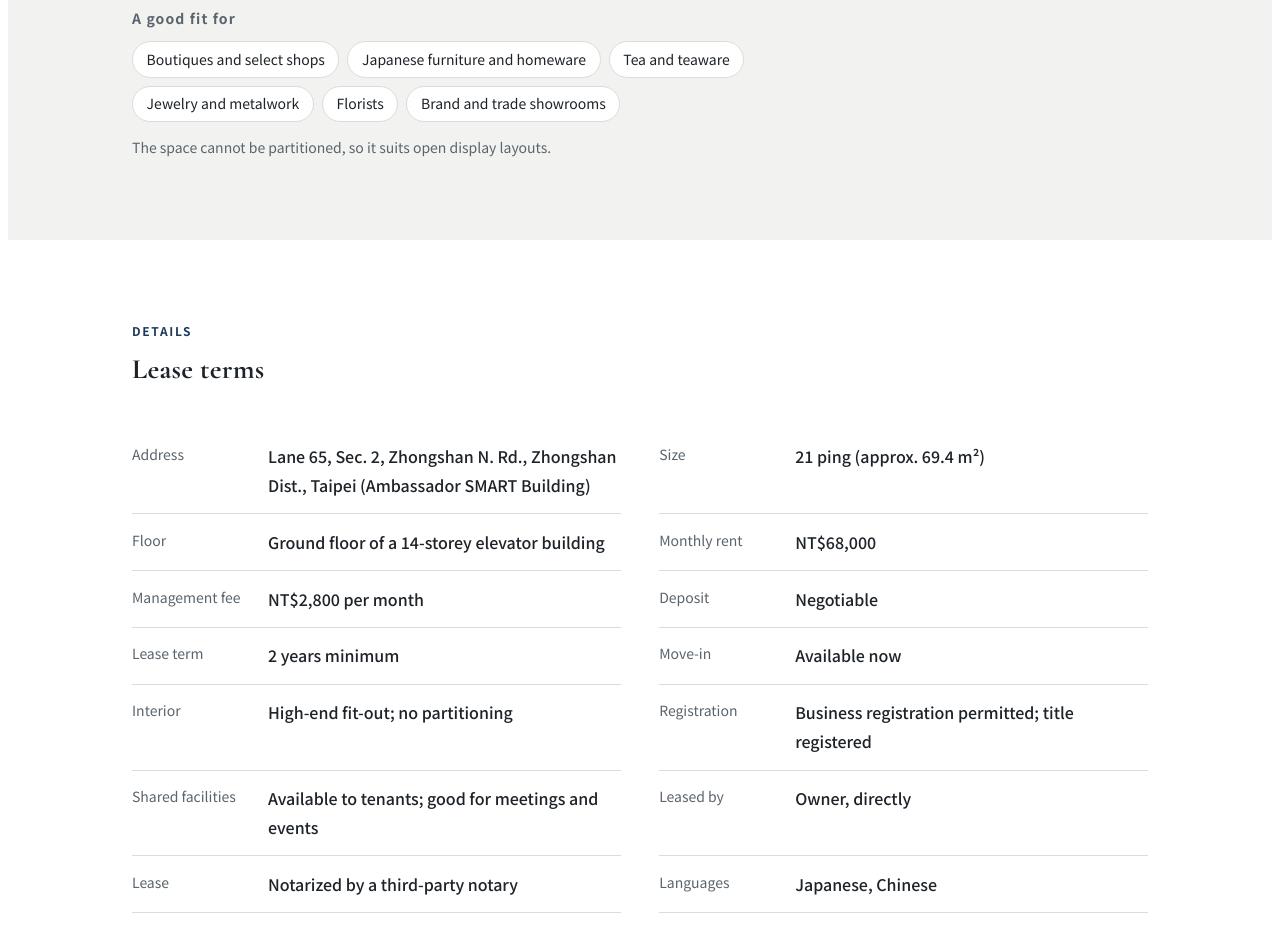
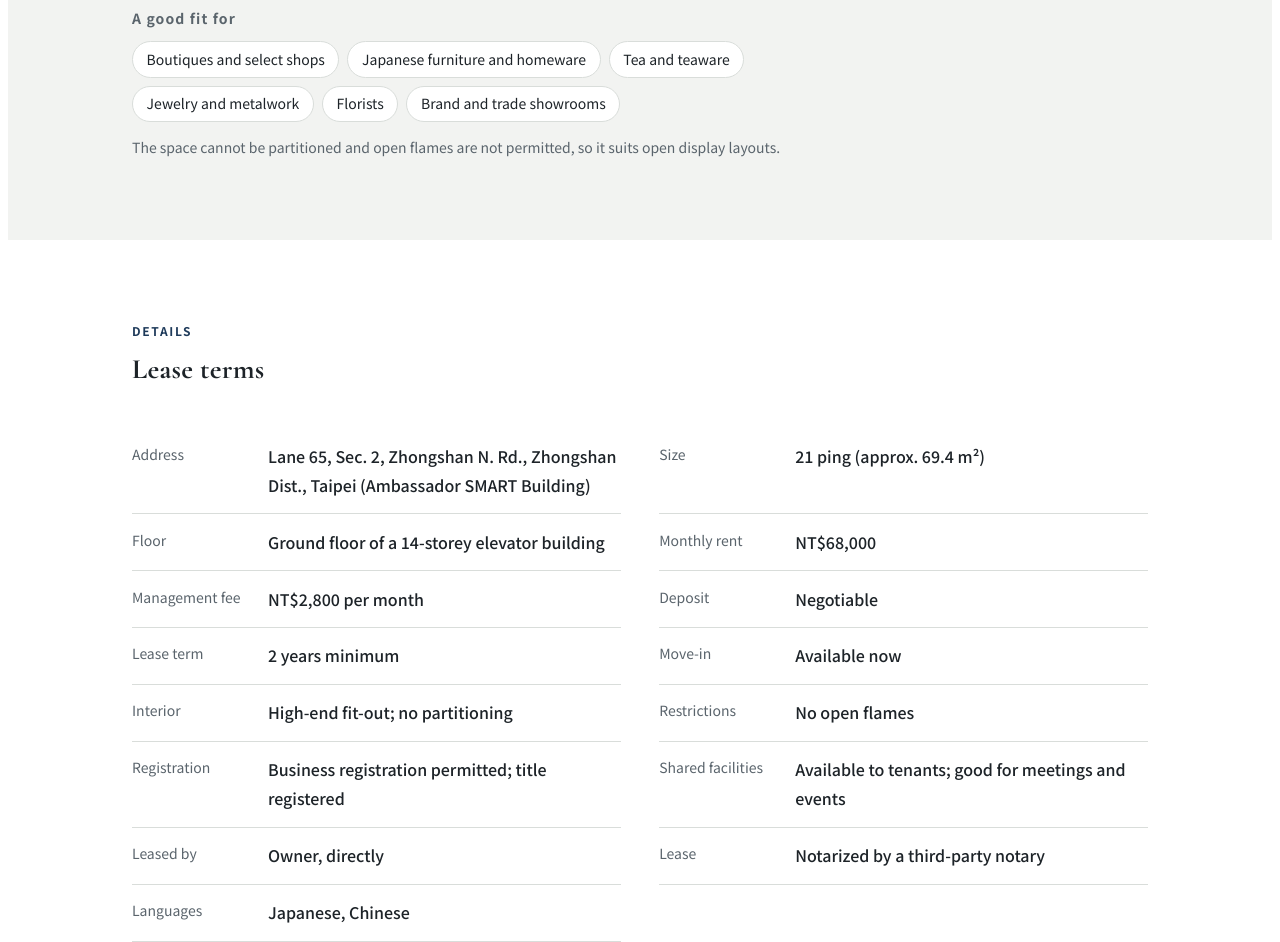
Before and after one commit to bh06211301/zhongshan65, a plain HTML site: page index.html in a window 1280 px wide. Shown: the part 11000-11942 px from the top of the page. Drawn offline with nearby package versions, Linux system fonts and the light colour scheme; a web font is replaced by a local one.

Commit message:
加上使用限制：不可使用直火（規格表與適合品牌說明，三語）
Co-Authored-By: Claude Opus 5.5 <noreply@anthropic.com>
Claude-Session: https://claude.ai/code/session_01KzTSNZMuYUwR6GtDpx4ZVT

```diff
--- a/index.html
+++ b/index.html
@@ -959,7 +959,7 @@ footer .wrap{display:grid; gap:.3rem}
           <li data-i18n="b5">花藝</li>
           <li data-i18n="b6">品牌・貿易展示間</li>
         </ul>
-        <p data-i18n="fit_p">空間不可隔間，適合開放式陳列與展示。</p>
+        <p data-i18n="fit_p">空間不可隔間、不可使用直火，適合開放式陳列與展示。</p>
       </div>
     </div>
   </section>
@@ -981,6 +981,7 @@ footer .wrap{display:grid; gap:.3rem}
         <div><dt data-i18n="s_term">租期</dt><dd data-i18n="s_term_v">最短兩年</dd></div>
         <div><dt data-i18n="s_move">遷入</dt><dd data-i18n="s_move_v">隨時可遷入</dd></div>
         <div><dt data-i18n="s_int">屋況</dt><dd data-i18n="s_int_v">高檔裝潢，不可隔間</dd></div>
+        <div><dt data-i18n="s_fire">使用限制</dt><dd data-i18n="s_fire_v">不可使用直火</dd></div>
         <div><dt data-i18n="s_reg">登記</dt><dd data-i18n="s_reg_v">可辦工商登記，產權登記已辦理</dd></div>
         <div><dt data-i18n="s_fac">大樓公設</dt><dd data-i18n="s_fac_v">可使用，適合會談與舉辦活動</dd></div>
         <div><dt data-i18n="s_lessor">出租方式</dt><dd data-i18n="s_lessor_v">屋主直租</dd></div>
@@ -1162,7 +1163,7 @@ footer .wrap{display:grid; gap:.3rem}
       takeaway:"静かなセレクトショップにも、にぎやかなブランドショールームにも応えられる空間です。",
       disclaimer:"いずれも前テナント営業時の写真です。現況は内見にてご確認ください。",
       fit_h:"おすすめの業態", b1:"セレクトショップ", b2:"日本の家具・インテリア", b3:"お茶・茶器", b4:"ジュエリー・金工", b5:"フラワーショップ", b6:"ブランド・貿易ショールーム",
-      fit_p:"間仕切りはできません。オープンな陳列や展示に向いた空間です。",
+      fit_p:"間仕切り・直火の使用はできません。オープンな陳列や展示に向いた空間です。",
       spec_eyebrow:"物件概要", spec_h2:"賃貸条件",
       s_addr:"所在地", s_addr_v:"台北市中山区中山北路二段65巷（国賓SMARTビル）",
       s_size:"面積", s_size_v:"21坪（約69.4㎡）",
@@ -1171,7 +1172,7 @@ footer .wrap{display:grid; gap:.3rem}
       s_mgmt:"管理費", s_mgmt_v:"月額2,800台湾ドル", v_mgmt_s:"＋管理費 2,800", s_dep:"保証金", s_dep_v:"応相談",
       s_term:"契約期間", s_term_v:"最短2年",
       s_move:"入居時期", s_move_v:"即入居可",
-      s_int:"内装", s_int_v:"高級内装済み、間仕切り不可",
+      s_int:"内装", s_int_v:"高級内装済み、間仕切り不可", s_fire:"使用制限", s_fire_v:"直火の使用不可",
       s_reg:"登記", s_reg_v:"法人登記可、所有権登記済み",
       s_lessor:"取引形態", s_lessor_v:"オーナー直接契約",
       ct_eyebrow:"内見のご予約", ct_h2:"写真よりも、一度現地でご覧ください",
@@ -1285,7 +1286,7 @@ footer .wrap{display:grid; gap:.3rem}
       takeaway:"The room works as a quiet boutique and as a busy brand showroom.",
       disclaimer:"All photos were taken while the previous tenant was operating. Please confirm the current condition at a viewing.",
       fit_h:"A good fit for", b1:"Boutiques and select shops", b2:"Japanese furniture and homeware", b3:"Tea and teaware", b4:"Jewelry and metalwork", b5:"Florists", b6:"Brand and trade showrooms",
-      fit_p:"The space cannot be partitioned, so it suits open display layouts.",
+      fit_p:"The space cannot be partitioned and open flames are not permitted, so it suits open display layouts.",
       spec_eyebrow:"Details", spec_h2:"Lease terms",
       s_addr:"Address", s_addr_v:"Lane 65, Sec. 2, Zhongshan N. Rd., Zhongshan Dist., Taipei (Ambassador SMART Building)",
       s_size:"Size", s_size_v:"21 ping (approx. 69.4 m²)",
@@ -1294,7 +1295,7 @@ footer .wrap{display:grid; gap:.3rem}
       s_mgmt:"Management fee", s_mgmt_v:"NT$2,800 per month", v_mgmt_s:"+ mgmt. fee 2,800", s_dep:"Deposit", s_dep_v:"Negotiable",
       s_term:"Lease term", s_term_v:"2 years minimum",
       s_move:"Move-in", s_move_v:"Available now",
-      s_int:"Interior", s_int_v:"High-end fit-out; no partitioning",
+      s_int:"Interior", s_int_v:"High-end fit-out; no partitioning", s_fire:"Restrictions", s_fire_v:"No open flames",
       s_reg:"Registration", s_reg_v:"Business registration permitted; title registered",
       s_lessor:"Leased by", s_lessor_v:"Owner, directly",
       ct_eyebrow:"Book a viewing", ct_h2:"One visit tells you more than photos",
```
